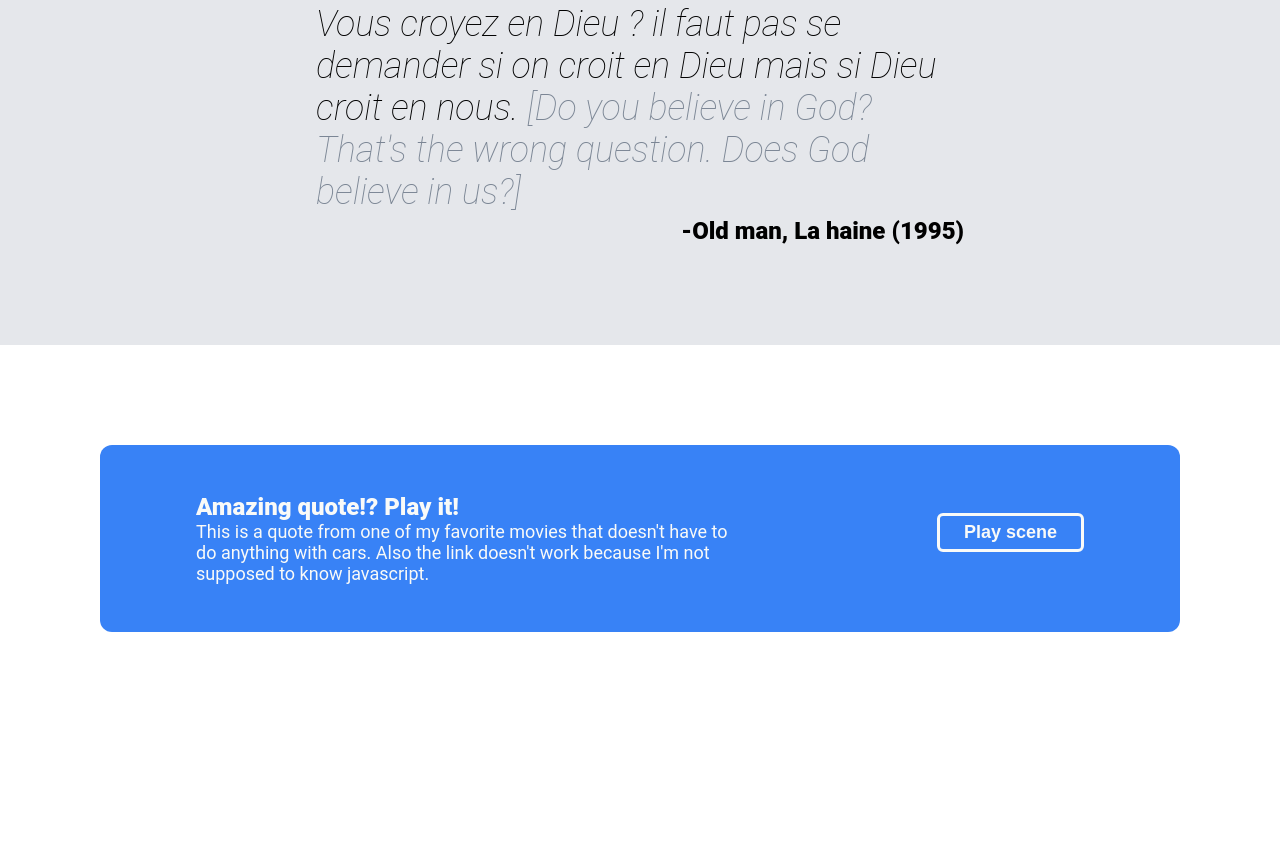
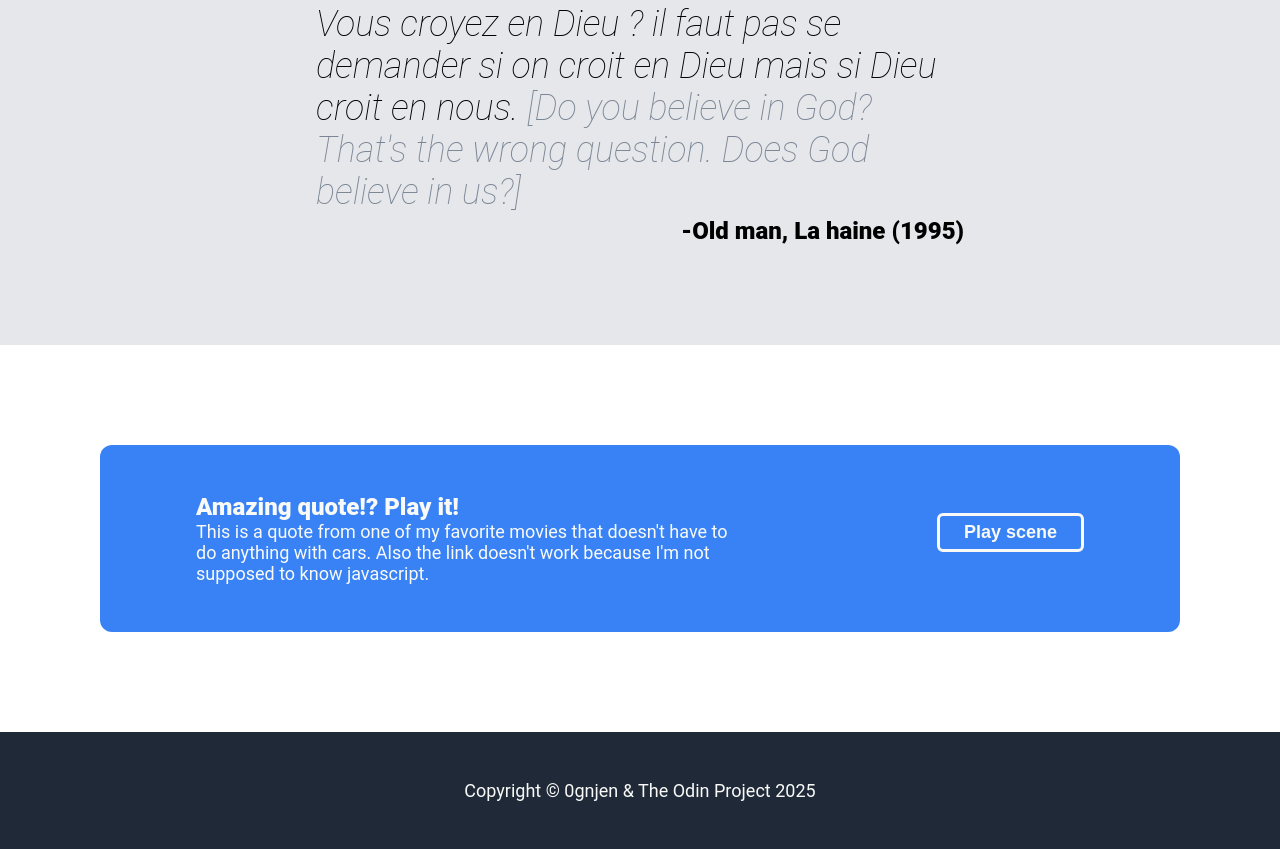
Before and after one commit to gisha313/odin-landing-page, a plain HTML site: page index.html in a window 1280 px wide. Shown: the part 1081-1930 px from the top of the page. Before the commit the page ends 1813 px from the top, so only its background shows below. Drawn offline with Linux system fonts and the light colour scheme.

Commit message:
Make footer and style for it

```diff
--- a/index.html
+++ b/index.html
@@ -87,7 +87,7 @@
         </div>
     </div>
     <div class="footer">
-
+        Copyright © 0gnjen & The Odin Project 2025
     </div>
 </body>
 </html>
--- a/styles/style.css
+++ b/styles/style.css
@@ -196,3 +196,14 @@ button {
     border: 3px solid #F9FAF8;
     text-align: center;
 }
+
+.footer {
+    display: flex;
+    justify-content: center;
+    align-items: center;
+    background-color: #1F2937;
+    color: #F9FAF8;
+    font-size: 18px;
+    padding: 48px;
+    margin-top: auto;
+}
```
